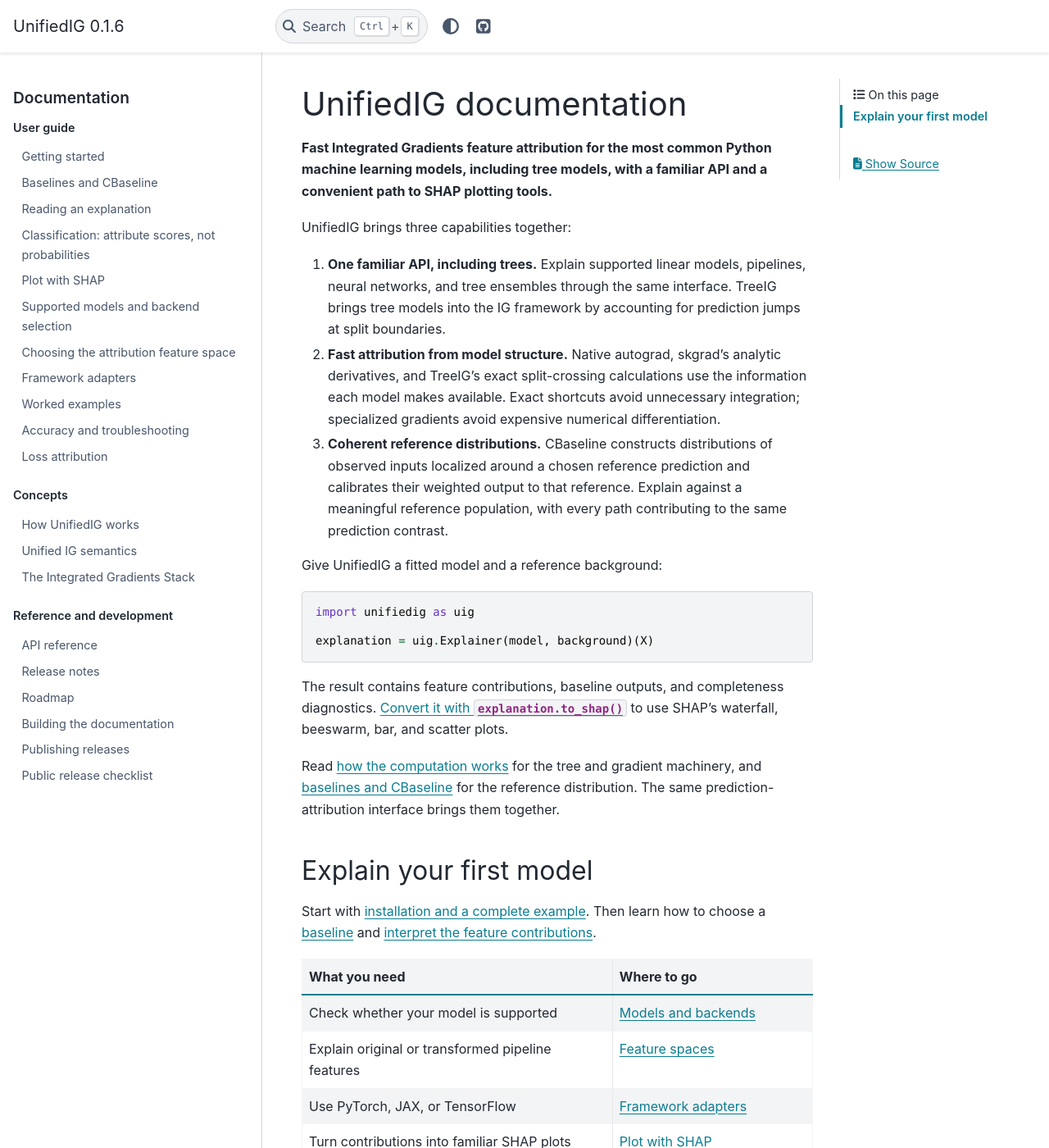
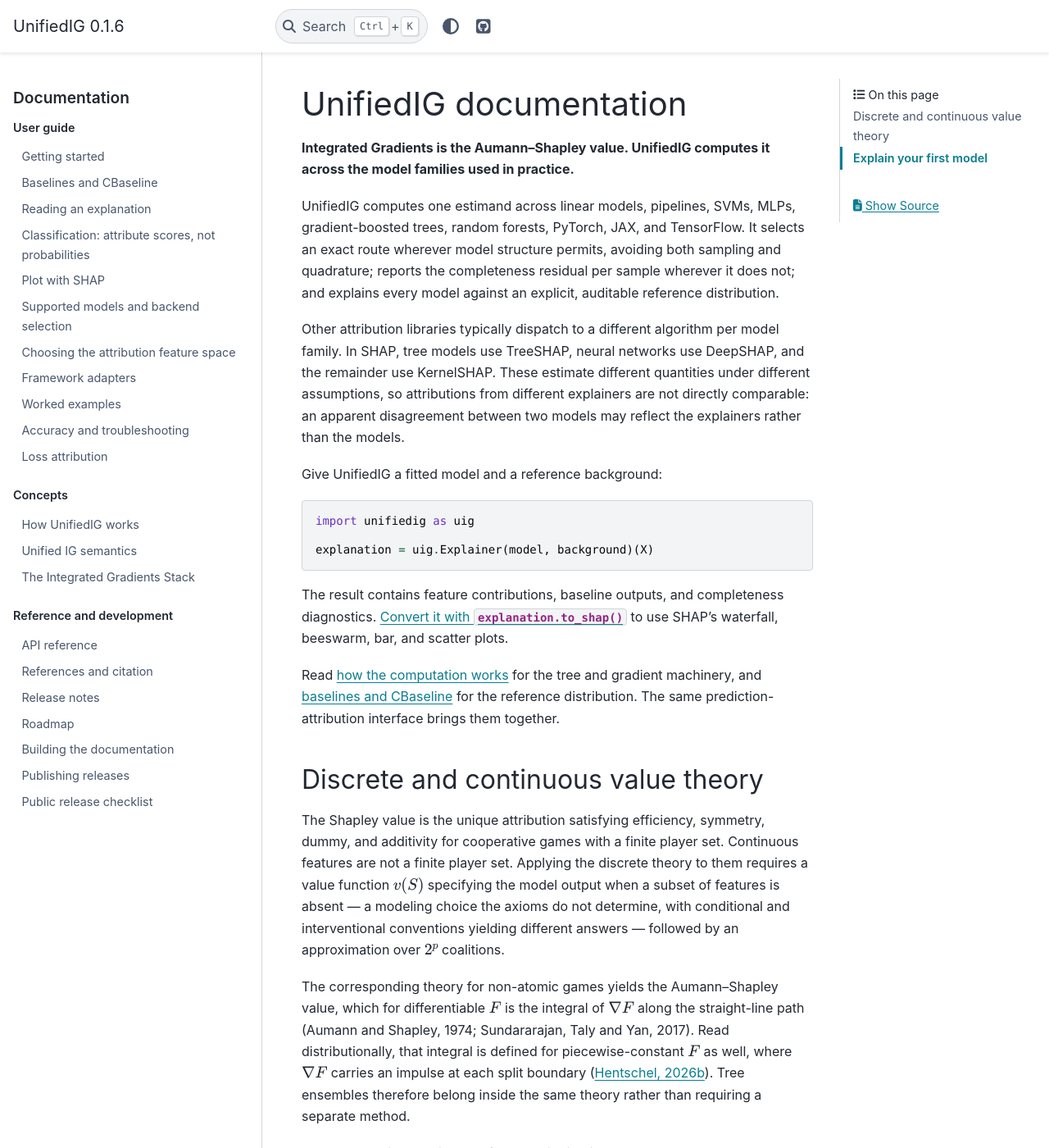
Before and after one commit to LudgerHentschel/unifiedig, a Sphinx documentation site: the page built from docs/index.md, in a window 1280 px wide and 1400 px high. Shown: the whole window at 82% size. Built offline with Sphinx 7.4.7 and the PyData theme 0.15.4, drawn with Linux system fonts in a browser that asks for light colours; some of the changed text lies outside the part shown.

```diff
--- a/docs/index.md
+++ b/docs/index.md
@@ -1,24 +1,20 @@
 # UnifiedIG documentation
 
-**Fast Integrated Gradients feature attribution for the most common Python
-machine learning models, including tree models, with a familiar API and a
-convenient path to SHAP plotting tools.**
+**Integrated Gradients is the Aumann–Shapley value. UnifiedIG computes it across
+the model families used in practice.**
 
-UnifiedIG brings three capabilities together:
+UnifiedIG computes one estimand across linear models, pipelines, SVMs, MLPs,
+gradient-boosted trees, random forests, PyTorch, JAX, and TensorFlow. It selects
+an exact route wherever model structure permits, avoiding both sampling and
+quadrature; reports the completeness residual per sample wherever it does not;
+and explains every model against an explicit, auditable reference distribution.
 
-1. **One familiar API, including trees.** Explain supported linear models,
-   pipelines, neural networks, and tree ensembles through the same interface.
-   TreeIG brings tree models into the IG framework by accounting for prediction
-   jumps at split boundaries.
-2. **Fast attribution from model structure.** Native autograd, skgrad's analytic
-   derivatives, and TreeIG's exact split-crossing calculations use the information
-   each model makes available. Exact shortcuts avoid unnecessary integration;
-   specialized gradients avoid expensive numerical differentiation.
-3. **Coherent reference distributions.** CBaseline constructs distributions of
-   observed inputs localized around a chosen reference prediction and calibrates
-   their weighted output to that reference. Explain against a meaningful
-   reference population, with every path contributing to the same prediction
-   contrast.
+Other attribution libraries typically dispatch to a different algorithm per
+model family. In SHAP, tree models use TreeSHAP, neural networks use DeepSHAP,
+and the remainder use KernelSHAP. These estimate different quantities under
+different assumptions, so attributions from different explainers are not
+directly comparable: an apparent disagreement between two models may reflect the
+explainers rather than the models.
 
 Give UnifiedIG a fitted model and a reference background:
 
@@ -35,6 +31,31 @@ SHAP's waterfall, beeswarm, bar, and scatter plots.
 Read [how the computation works](how-it-works.md) for the tree and gradient
 machinery, and [baselines and CBaseline](baselines.md) for the reference
 distribution. The same prediction-attribution interface brings them together.
+
+## Discrete and continuous value theory
+
+The Shapley value is the unique attribution satisfying efficiency, symmetry,
+dummy, and additivity for cooperative games with a finite player set. Continuous
+features are not a finite player set. Applying the discrete theory to them
+requires a value function $v(S)$ specifying the model output when a subset of
+features is absent — a modeling choice the axioms do not determine, with
+conditional and interventional conventions yielding different answers — followed
+by an approximation over $2^p$ coalitions.
+
+The corresponding theory for non-atomic games yields the Aumann–Shapley value,
+which for differentiable $F$ is the integral of $\nabla F$ along the
+straight-line path (Aumann and Shapley, 1974; Sundararajan, Taly and Yan, 2017).
+Read distributionally, that integral is defined for piecewise-constant $F$ as
+well, where $\nabla F$ carries an impulse at each split boundary
+([Hentschel, 2026b](references.md)).
+Tree ensembles therefore belong inside the same theory rather than requiring a
+separate method.
+
+The construction requires a reference distribution and a path. Both are stated
+explicitly — the reference constructed from observed data to a chosen output
+$f_0$ ([Hentschel, 2026a](references.md)), the path fixed by symmetry
+(Friedman, 2004) — and the cost is linear in the number of path nodes rather
+than exponential in the number of features.
 
 ## Explain your first model
 
@@ -89,6 +110,7 @@ ig-stack
 :caption: Reference and development
 
 api
+references
 releases
 roadmap
 building
--- a/pyproject.toml
+++ b/pyproject.toml
@@ -40,8 +40,7 @@ shap = ["shap>=0.42", "matplotlib>=3.6"]
 torch = ["torch>=2.0"]
 jax = ["jax>=0.4"]
 tensorflow = ["tensorflow>=2.16"]
-trees = ["treeig>=0.2.0,<0.3"]
-catboost = ["catboost>=1.2", "treeig>=0.2.0,<0.3"]
+catboost = ["catboost>=1.2"]
 all = [
     "matplotlib>=3.6",
     "catboost>=1.2",
@@ -49,7 +48,6 @@ all = [
     "shap>=0.42",
     "tensorflow>=2.16",
     "torch>=2.0",
-    "treeig>=0.2.0,<0.3",
 ]
 test = [
     "build>=1",
```
Also changed, not shown: CHANGELOG.md (+13 -0 lines), README.md (+42 -18 lines), docs/references.md (added, +132 -0 lines).
